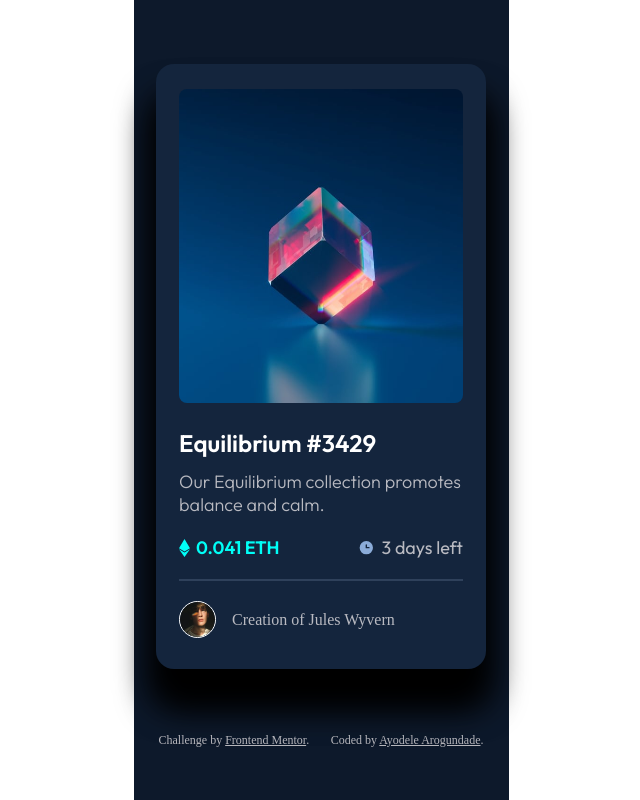
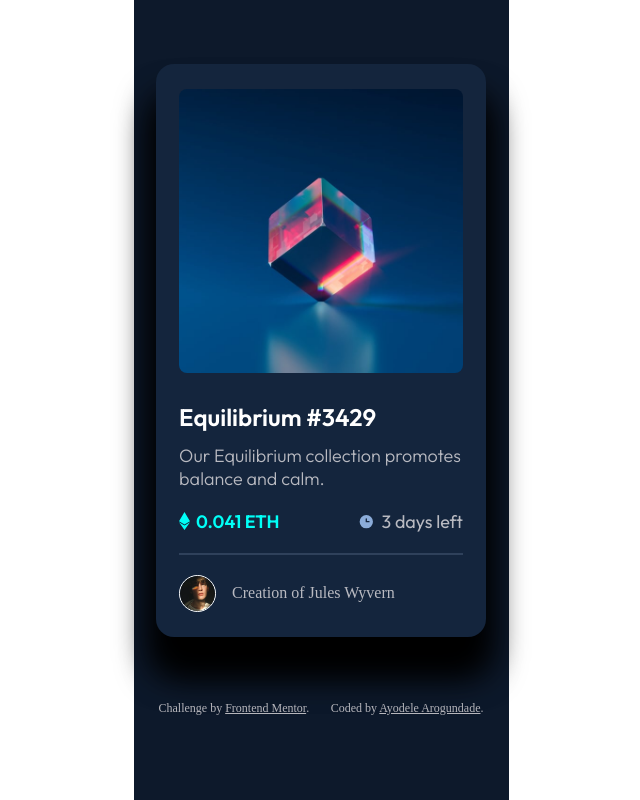
Before and after one commit to Ayodelearog/nft-preview-card-component, a React (Create React App) app: page / in a window 1280 px wide. Shown: the whole page, without its empty margins (319-959 px from the left). Built offline with nearby package versions, Linux system fonts and the light colour scheme.

Commit message:
fix height

```diff
--- a/src/Components/Styles/NFT-card.css
+++ b/src/Components/Styles/NFT-card.css
@@ -25,7 +25,6 @@
   display: flex;
   flex-direction: column;
   max-width: 86%;
-  height: 100%;
   align-items: center;
   margin: auto;
   padding: 25px 0;
@@ -47,7 +46,7 @@
   left: 0;
   right: 0;
   bottom: 0;
-  max-height: 48%;
+  max-height: 50%;
   min-width: 100%;
   border-radius: 8px;
   opacity: 0;
@@ -64,7 +63,6 @@
 }
 * .card-container .nft-card .nft-card-content-wrapper .nft-text {
   width: 100%;
-  max-height: 89px;
   text-align: left;
   font-family: "Outfit", sans-serif;
   margin-bottom: 16px;
@@ -88,7 +86,6 @@
 }
 * .card-container .nft-card .nft-card-content-wrapper .eth-amount-countdown {
   width: 100%;
-  max-height: 24px;
   display: flex;
   justify-content: space-between;
   padding: 4px 0;
@@ -98,7 +95,6 @@
 }
 * .card-container .nft-card .nft-card-content-wrapper .eth-amount-countdown .eth {
   width: 40%;
-  height: 100%;
   color: hsl(0deg, 0%, 100%);
   display: flex;
 }
@@ -115,7 +111,6 @@
 }
 * .card-container .nft-card .nft-card-content-wrapper .eth-amount-countdown .countdown {
   width: 40%;
-  height: 100%;
   color: hsl(0deg, 0%, 100%);
   display: flex;
   flex-direction: row;
@@ -136,8 +131,7 @@
   width: 100%;
   max-height: 40px;
   border-top: hsl(215deg, 32%, 27%) 2px solid;
-  padding: 20px 0;
-  margin-bottom: 12px;
+  padding-top: 20px;
   display: flex;
   align-items: center;
 }
--- a/src/Components/Styles/NFT-card.scss
+++ b/src/Components/Styles/NFT-card.scss
@@ -28,7 +28,7 @@
                 display: flex;
                 flex-direction: column;
                 max-width: 86%;
-                height: 100%;
+                // height: 100%;
                 align-items: center;
                 margin: auto;
                 padding: 25px 0;
@@ -52,7 +52,7 @@
                         left: 0;
                         right: 0;
                         bottom: 0;
-                        max-height: 48%;
+                        max-height: 50%;
                         min-width: 100%;
                         border-radius: 8px;
                         opacity: 0;
@@ -74,7 +74,7 @@
 
                 .nft-text {
                     width: 100%;
-                    max-height: 89px;
+                    // max-height: 89px;
                     text-align: left;
                     font-family: $primaryFont;
                     margin-bottom: 16px;
@@ -103,7 +103,7 @@
 
                 .eth-amount-countdown {
                     width: 100%;
-                    max-height: 24px;
+                    // max-height: 24px;
                     display: flex;
                     justify-content: space-between;
                     padding: 4px 0;
@@ -113,7 +113,7 @@
 
                     .eth {
                         width: 40%;
-                        height: 100%;
+                        // height: 100%;
                         color: $white;
                         display: flex;
 
@@ -134,7 +134,7 @@
 
                     .countdown {
                         width: 40%;
-                        height: 100%;
+                        // height: 100%;
                         color: $white;
                         display: flex;
                         flex-direction: row;
@@ -161,8 +161,7 @@
                     width: 100%;
                     max-height: 40px;
                     border-top: $line 2px solid;
-                    padding: 20px 0;
-                    margin-bottom: 12px;
+                    padding-top: 20px;
                     display: flex;
                     align-items: center;
 
```
Also changed, not shown: 1 other file (tests, documents, lock files or other folders).
